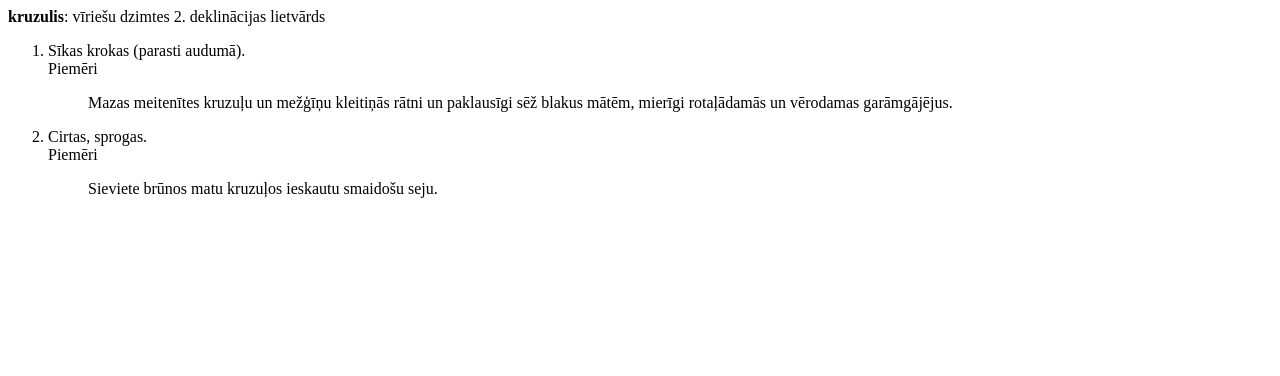
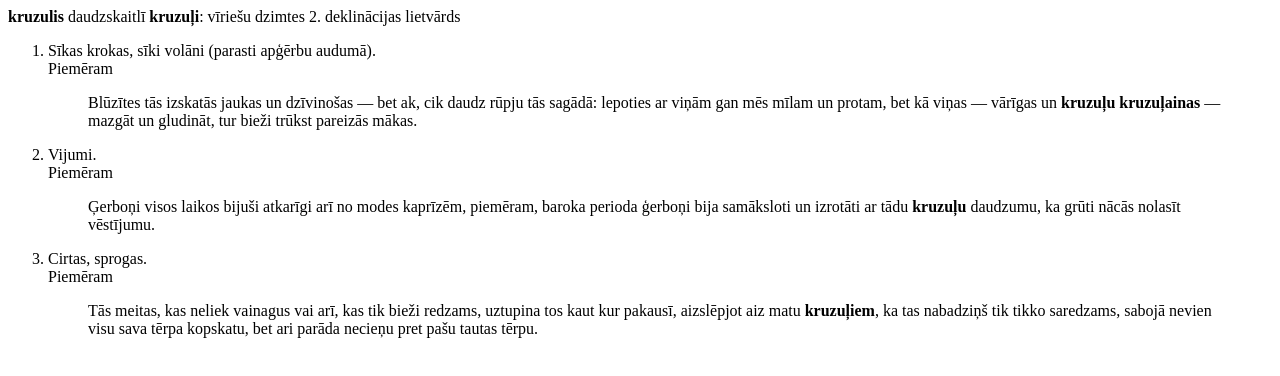
Before and after one commit to kruzulis/kruzulis.github.io, a plain HTML site: page index.html in a window 1280 px wide. Drawn offline with Linux system fonts and the light colour scheme.

Commit message:
Changed: better examples

```diff
--- a/index.html
+++ b/index.html
@@ -7,21 +7,28 @@
 	</head>
 <body>
 	<div>
-		<strong>kruzulis</strong>: vīriešu dzimtes 2. deklinācijas lietvārds
+		<strong>kruzulis</strong> daudzskaitlī <strong>kruzuļi</strong>: vīriešu dzimtes 2. deklinācijas lietvārds
 		<ol>
-			<li>Sīkas krokas (parasti audumā).
-				<div>Piemēri
+			<li>Sīkas krokas, sīki volāni (parasti apģērbu audumā).
+				<div>Piemēram
 					<blockquote>
-						Mazas meitenītes kruzuļu un mežģīņu kleitiņās rātni un paklausīgi sēž blakus mātēm, mierīgi
-						rotaļādamās un vērodamas garāmgājējus.
+Blūzītes tās izskatās jaukas un dzīvinošas — bet ak, cik daudz rūpju tās sagādā: lepoties ar viņām gan mēs mīlam un protam, bet kā viņas — vārīgas un <strong>kruzuļu kruzuļainas</strong> — mazgāt un gludināt, tur bieži trūkst pareizās mākas.
+					</blockquote>
+				</div>
+			</li>
+			<li>Vijumi.
+				<div>
+					Piemēram
+					<blockquote>
+						Ģerboņi visos laikos bijuši atkarīgi arī no modes kaprīzēm, piemēram, baroka perioda ģerboņi bija samāksloti un izrotāti ar tādu <strong>kruzuļu</strong> daudzumu, ka grūti nācās nolasīt vēstījumu.
 					</blockquote>
 				</div>
 			</li>
 			<li>Cirtas, sprogas.
 				<div>
-					Piemēri
+					Piemēram
 					<blockquote>
-						Sieviete brūnos matu kruzuļos ieskautu smaidošu seju.
+						Tās meitas, kas neliek vainagus vai arī, kas tik bieži redzams, uztupina tos kaut kur pakausī, aizslēpjot aiz matu <strong>kruzuļiem</strong>, ka tas nabadziņš tik tikko saredzams, sabojā nevien visu sava tērpa kopskatu, bet ari parāda necieņu pret pašu tautas tērpu.
 					</blockquote>
 				</div>
 			</li>
```
